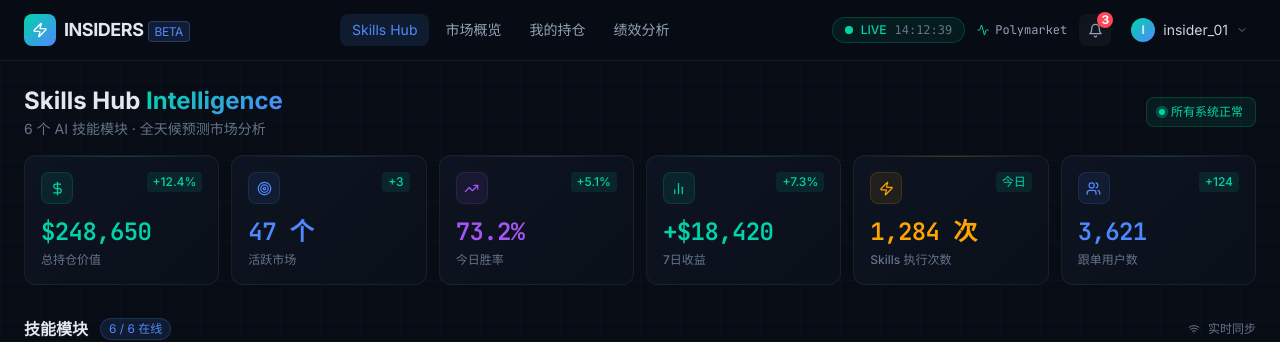
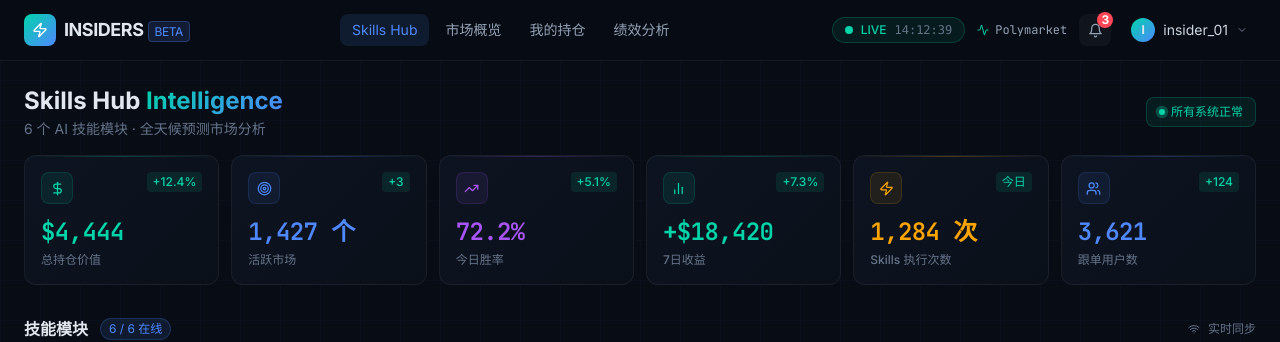
Before and after one commit to insidershub-skill/insiders-hub, a Next.js app: page / in a window 1280 px wide. Shown: the top 342 px of the page. Built offline with nearby package versions, Linux system fonts and the light colour scheme.

Commit message:
update: components/HeroStats.tsx

```diff
--- a/components/HeroStats.tsx
+++ b/components/HeroStats.tsx
@@ -4,9 +4,9 @@ import { useEffect, useState } from 'react'
 import { TrendingUp, DollarSign, Target, Zap, BarChart2, Users } from 'lucide-react'
 
 const stats = [
-  { icon: DollarSign, label: '总持仓价值', value: 248650, prefix: '$', suffix: '', color: '#00d4aa', change: '+12.4%' },
-  { icon: Target, label: '活跃市场', value: 47, prefix: '', suffix: ' 个', color: '#4f88ff', change: '+3' },
-  { icon: TrendingUp, label: '今日胜率', value: 73.2, prefix: '', suffix: '%', color: '#a855f7', change: '+5.1%' },
+  { icon: DollarSign, label: '总持仓价值', value: 4444, prefix: '$', suffix: '', color: '#00d4aa', change: '+12.4%' },
+  { icon: Target, label: '活跃市场', value: 1427, prefix: '', suffix: ' 个', color: '#4f88ff', change: '+3' },
+  { icon: TrendingUp, label: '今日胜率', value: 72.2, prefix: '', suffix: '%', color: '#a855f7', change: '+5.1%' },
   { icon: BarChart2, label: '7日收益', value: 18420, prefix: '+$', suffix: '', color: '#00d4aa', change: '+7.3%' },
   { icon: Zap, label: 'Skills 执行次数', value: 1284, prefix: '', suffix: ' 次', color: '#ffa502', change: '今日' },
   { icon: Users, label: '跟单用户数', value: 3621, prefix: '', suffix: '', color: '#4f88ff', change: '+124' },
@@ -70,7 +70,7 @@ function StatItem({ stat, index }: { stat: typeof stats[0]; index: number }) {
   )
 }
 
-export default function HeroStats() {
+export default function HeroStats({ onMarketsClick }: { onMarketsClick?: () => void }) {
   return (
     <section className="px-6 pt-6 pb-2">
       {/* Title row */}
@@ -93,7 +93,11 @@ export default function HeroStats() {
       {/* Stats grid */}
       <div className="grid grid-cols-2 md:grid-cols-3 lg:grid-cols-6 gap-3">
         {stats.map((stat, i) => (
-          <StatItem key={stat.label} stat={stat} index={i} />
+          <div key={stat.label}
+            onClick={stat.label === '活跃市场' ? onMarketsClick : undefined}
+            style={{ cursor: stat.label === '活跃市场' ? 'pointer' : 'default' }}>
+            <StatItem stat={stat} index={i} />
+          </div>
         ))}
       </div>
     </section>
```
